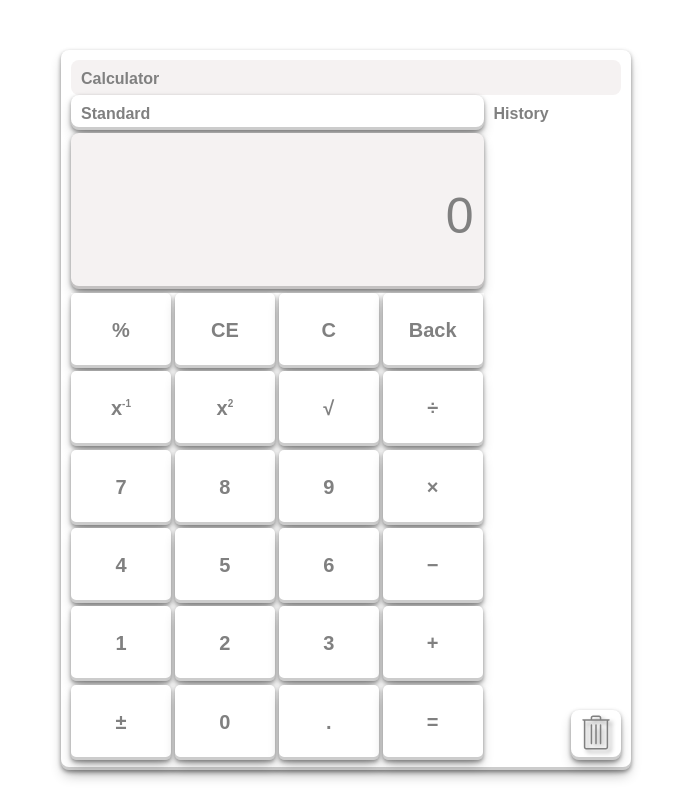
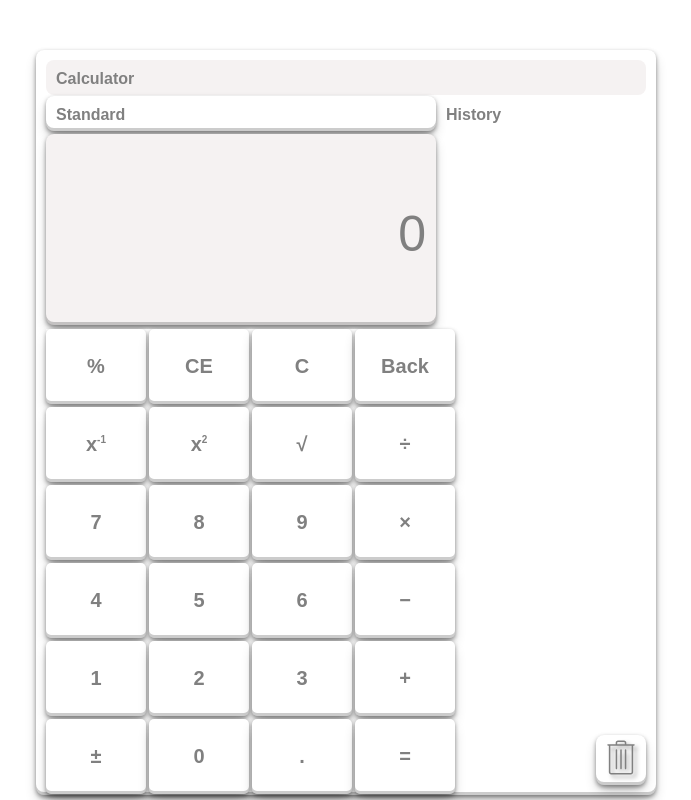
Before and after one commit to AnthonyJCampos/JavaScript-Projects, a plain HTML site: page Calculator/index.html in a window 1280 px wide. Shown: the whole page, without its empty margins (294-985 px from the left). Drawn offline with Linux system fonts and the light colour scheme.

Commit message:
in the middle of style change

```diff
--- a/Calculator/index.html
+++ b/Calculator/index.html
@@ -14,8 +14,10 @@
   </head>
   <body>
     <div class="background">
-      <div class="calc__container">
+      <div class="container">
         <header><h1>Calculator</h1></header>
+
+        <div class="type__container">
           <nav class="nav">
             <div class="nav__drop"></div>
             <h2>Standard</h2>
@@ -47,7 +49,8 @@
               </button>
             </div>
           </aside>
-        <main>
+
+          <main class="calc__container">
             <div class="calc__display">
               <div class="calc__prev__text"></div>
               <div class="calc__text">0</div>
@@ -85,5 +88,6 @@
           </main>
         </div>
       </div>
+    </div>
   </body>
 </html>
--- a/Calculator/script.js
+++ b/Calculator/script.js
@@ -440,7 +440,7 @@ class calculator {
 
     // need to build expression in event of special operations
     // can use the ouput method for this
-    const expression = this._output() + " =";
+    const expression = this._output();
 
     const html = `<il class="history__item">
     <div class="history__item--expression">${expression} =</div>
--- a/Calculator/style.css
+++ b/Calculator/style.css
@@ -44,27 +44,21 @@ aside {
   padding: 10px;
 }
 
-main {
-  margin-top: 3px;
-  grid-area: main;
+.background {
+  margin-top: 50px;
+  width: 100%;
   display: flex;
-  flex-direction: column;
+  justify-content: center;
 }
 
-.calc__container {
-  grid-area: calc;
-  height: 700px;
-  width: 550px;
+.container {
+  height: 725px;
+  width: 600px;
   padding: 10px;
   display: grid;
-  grid-template-columns: 75% 25%;
-  grid-template-rows: 5% 5% auto;
-  grid-template-areas:
-    "header header"
-    "nav aside"
-    "main aside";
-
-  align-content: stretch;
+  grid-template-columns: 100%;
+  grid-template-rows: 5% auto;
+  grid-template-areas: "header" "type__container";
   font-family: sans-serif;
   color: #808080;
   border-radius: 0.5rem;
@@ -73,17 +67,66 @@ main {
     rgba(0, 0, 0, 0.3) 0px 7px 13px -3px, rgba(0, 0, 0, 0.2) 0px -3px 0px inset;
 }
 
-.background {
-  margin-top: 50px;
-  width: 100%;
+.type__container {
+  grid-area: type__container;
+  height: auto;
+  width: auto;
+  display: grid;
+  grid-template-columns: 65% 35%;
+  grid-template-rows: 5% auto;
+  grid-template-areas:
+    "nav aside"
+    "main aside";
+  align-content: stretch;
+}
+
+.calc__container {
+  margin-top: 3px;
+  grid-area: main;
   display: flex;
+  flex-direction: column;
+}
+
+.calc__display {
+  color: gray;
+  background-color: #f5f2f2;
+  display: flex;
+  border-radius: 0.5rem;
+  flex-direction: column;
+  height: 30%;
   justify-content: center;
+  box-shadow: rgba(0, 0, 0, 0.4) 0px 2px 4px,
+    rgba(0, 0, 0, 0.3) 0px 7px 13px -3px, rgba(0, 0, 0, 0.2) 0px -3px 0px inset;
+}
+
+.calc__prev__text {
+  height: fit-content;
+  padding: 5px 10px 0 10px;
+  text-align: right;
+  font-size: 18px;
+}
+
+.calc__text {
+  height: fit-content;
+  padding: 5px 10px 0 10px;
+  text-align: right;
+  font-size: 50px;
+}
+.calc__pad {
+  margin-top: 4px;
+  height: 70%;
+
+  background-color: white;
+  display: grid;
+  grid-gap: 3px;
+  grid-template-columns: 1fr 1fr 1fr 1fr;
+  grid-row: 1fr 1fr 1fr 1fr 1fr 1fr;
 }
 
 .calc__history {
   display: grid;
   grid-template-rows: 35px auto 55px;
-  width: 137.5px;
+  width: 210px;
   height: auto;
 }
 
@@ -169,41 +212,6 @@ main {
   display: none;
 }
 
-.calc__display {
-  color: gray;
-  background-color: #f5f2f2;
-  display: flex;
-  border-radius: 0.5rem;
-  flex-direction: column;
-  height: 25%;
-  justify-content: center;
-  box-shadow: rgba(0, 0, 0, 0.4) 0px 2px 4px,
-    rgba(0, 0, 0, 0.3) 0px 7px 13px -3px, rgba(0, 0, 0, 0.2) 0px -3px 0px inset;
-}
-
-.calc__prev__text {
-  height: fit-content;
-  padding: 5px 10px 0 10px;
-  text-align: right;
-  font-size: 18px;
-}
-
-.calc__text {
-  height: fit-content;
-  padding: 5px 10px 0 10px;
-  text-align: right;
-  font-size: 50px;
-}
-.calc__pad {
-  margin-top: 4px;
-  height: 75%;
-  background-color: white;
-  display: grid;
-  grid-gap: 3px;
-  grid-template-columns: 1fr 1fr 1fr 1fr;
-  grid-row: 1fr 1fr 1fr 1fr 1fr 1fr;
-}
-
 .btn {
   height: 75px;
   width: 100px;
```
Lines whose indentation alone changed are shown as unchanged.
